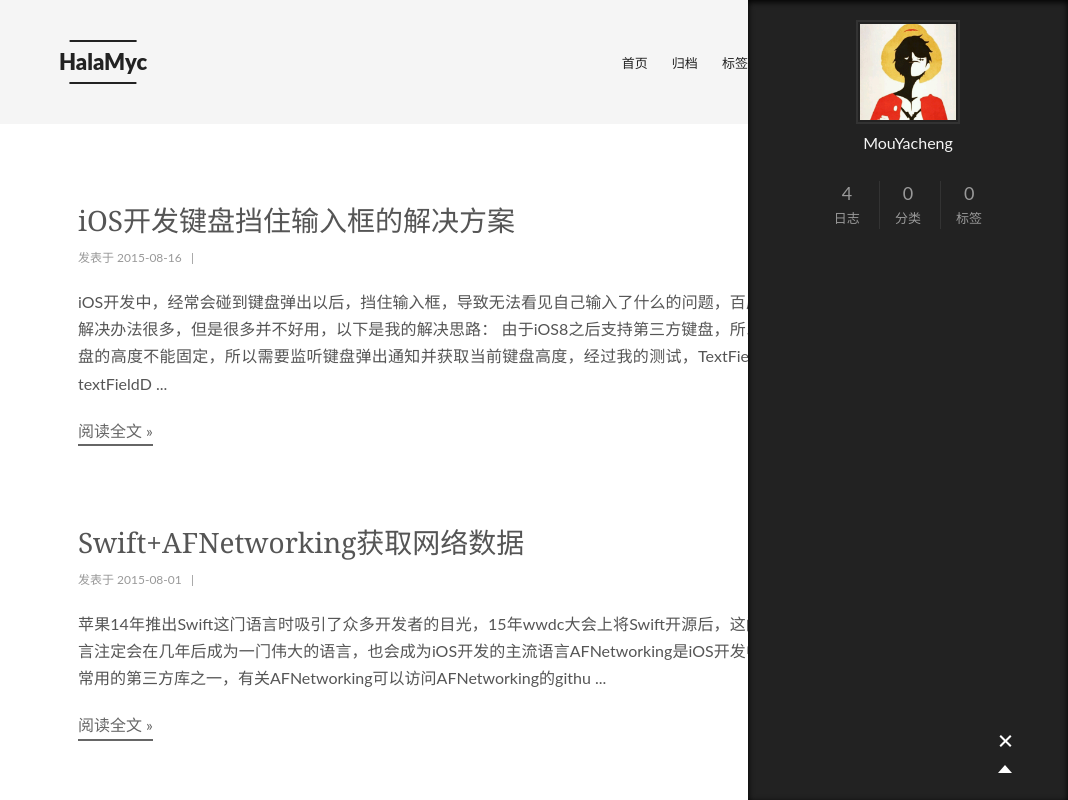
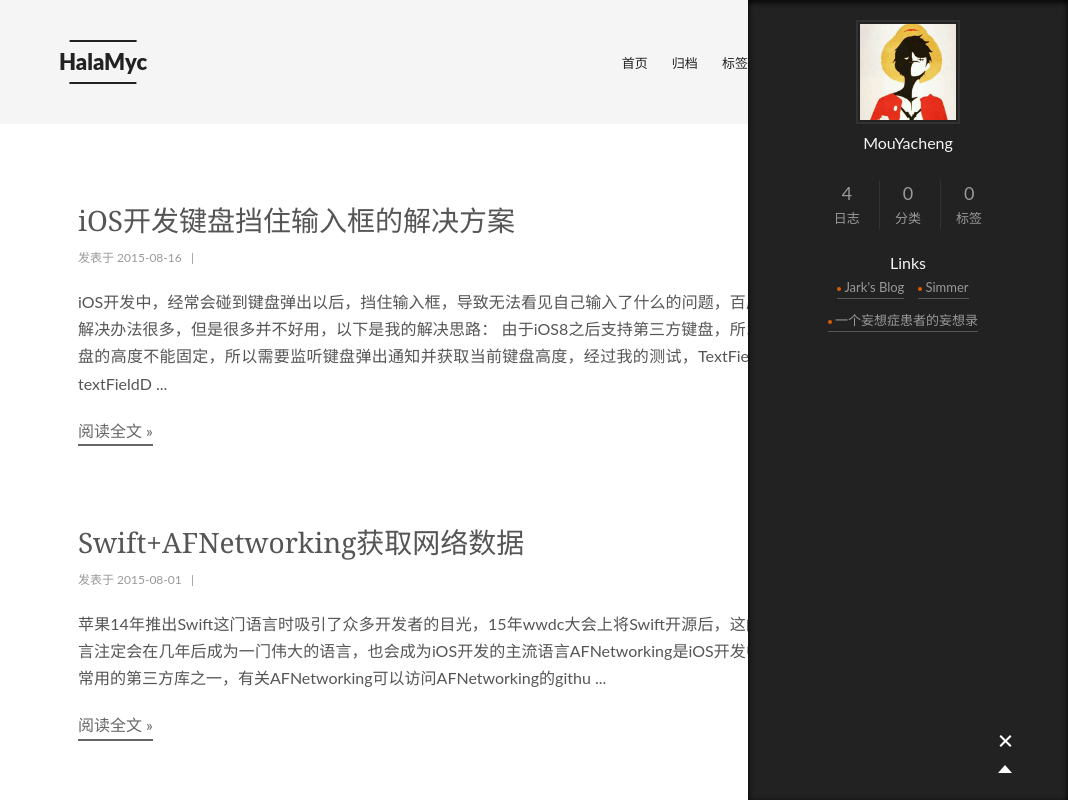
Before and after one commit to HalaMyc/HalaMyc.github.io, a plain HTML site: page index.html in a window 1280 px wide. Both pictures are taken after a click on the element 1217 px from the left and 742 px from the top of the page. Shown: the top 800 px of the page, without its empty margins (212-1280 px from the left). Drawn offline with Linux system fonts and the light colour scheme; a script that the page names is missing.

Commit message:
Site updated: 2015-08-24 22:38:02

```diff
--- a/index.html
+++ b/index.html
@@ -522,6 +522,21 @@ NSLocalizedDescription=Request failed: unacceptable content-type: text/html}
 
         <div class="links-of-author motion-element">
 
+            <p class="site-author-name">Links</p>
+
+              <span class="links-of-author-item">
+              <a href="http://wuchong.me" target="_blank">Jark's Blog</a>
+              </span>
+
+              <span class="links-of-author-item">
+              <a href="http://hisimmer.com" target="_blank">Simmer</a>
+              </span>
+
+              <span class="links-of-author-item">
+              <a href="http://blog.gorgiaxx.com/" target="_blank">一个妄想症患者的妄想录</a>
+              </span>
+
+
         </div>
 
       </section>
```
Also changed, not shown: 2015/07/21/个人博客搭建完成啦！/index.html (+15 -0 lines), 2015/08/01/AFNetworking使用时text-html错误/index.html (+15 -0 lines), 2015/08/01/Swift-AFNetworking获取网络数据/index.html (+15 -0 lines), 2015/08/16/iOS开发键盘挡住输入框的解决方案/index.html (+15 -0 lines), archives/2015/07/index.html (+15 -0 lines), archives/2015/08/index.html (+15 -0 lines), archives/2015/index.html (+15 -0 lines), archives/index.html (+15 -0 lines).
